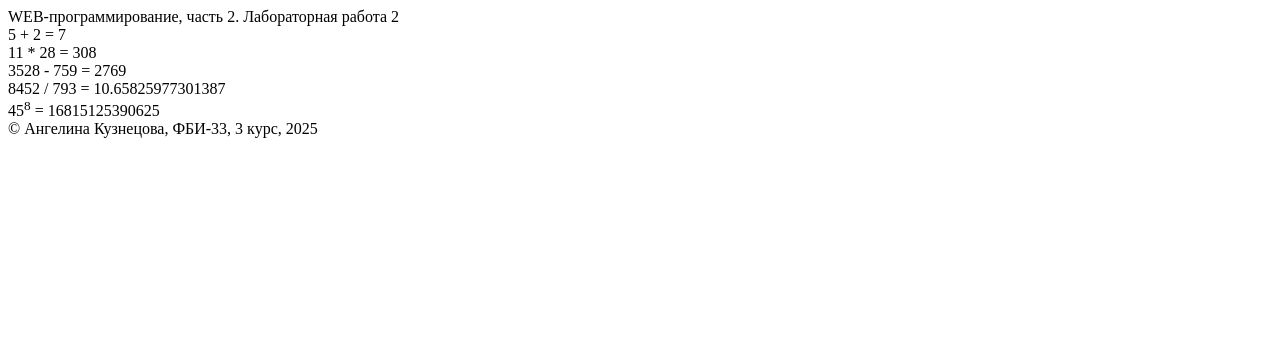
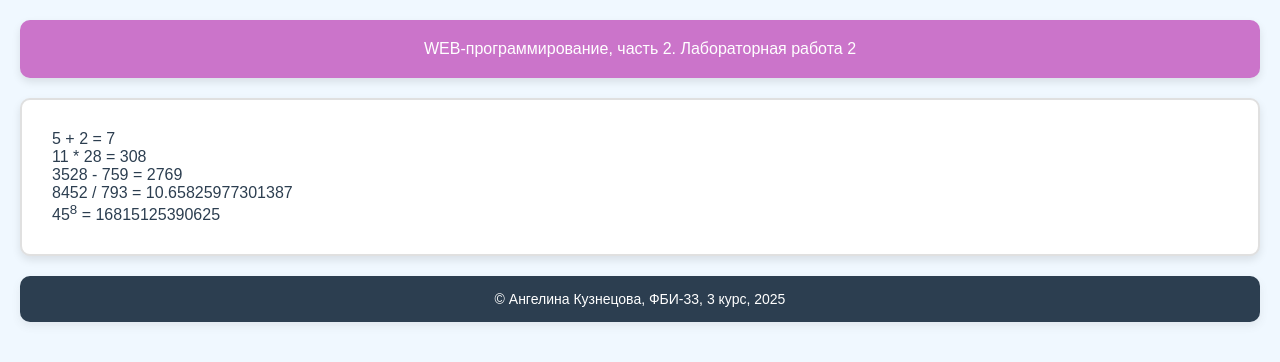
Before and after one commit to angelkuzk/web-back-labs, a Flask app: page /lab2/example in a window 1280 px wide. Shown: the top 362 px of the page. Run offline with Flask 3, Linux system fonts and the light colour scheme.

Commit message:
Подключение стилей

```diff
--- /dev/null
+++ b/static/main.css
@@ -0,0 +1,49 @@
+body {
+    background-color: #f0f8ff;
+    color: #2c3e50;
+    font-family: Arial, sans-serif;
+    margin: 20px;
+}
+header {
+    background-color: #cb74ca;
+    color: white;
+    padding: 20px;
+    text-align: center;
+    border-radius: 10px;
+    margin-bottom: 20px;
+    box-shadow: 0 4px 8px rgba(0, 0, 0, 0.1);
+}
+
+main {
+    background-color: white;
+    padding: 30px;
+    border-radius: 10px;
+    margin-bottom: 20px;
+    box-shadow: 0 4px 8px rgba(0, 0, 0, 0.1);
+    border: 2px solid #e0e0e0;
+}
+
+footer {
+    background-color: #2c3e50;
+    color: white;
+    padding: 15px;
+    text-align: center;
+    border-radius: 10px;
+    box-shadow: 0 4px 8px rgba(86, 84, 84, 0.1);
+    font-size: 14px;
+}
+
+h1 {
+    color: #2c3e50;
+    text-align: center;
+}
+
+img {
+    width: 400px;
+    height: 300px;
+    display: block;
+    margin: 0 auto;
+    border: 3px solid #df78c4;
+    border-radius: 10px;
+    box-shadow: 0 4px 8px rgba(112, 110, 110, 0.2);
+}
--- a/templates/example.html
+++ b/templates/example.html
@@ -4,6 +4,7 @@
     <meta charset="UTF-8">
     <meta name="viewport" content="width=device-width, initial-scale=1.0">
     <title>Ангелина Кузнецова. Лабораторная работа {{ number }}</title>
+    <link rel="stylesheet" href="{{ url_for('static', filename='main.css') }}">
 </head>
 <body>
     <header>
```
